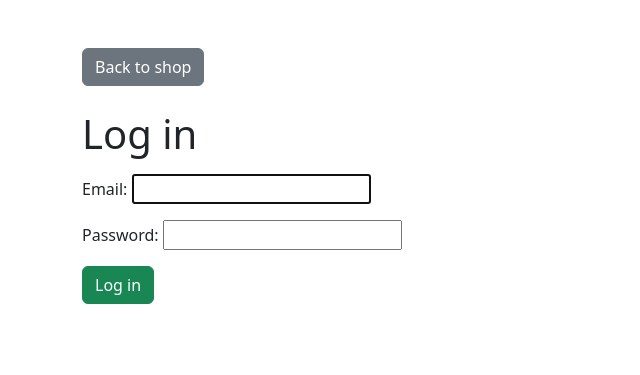
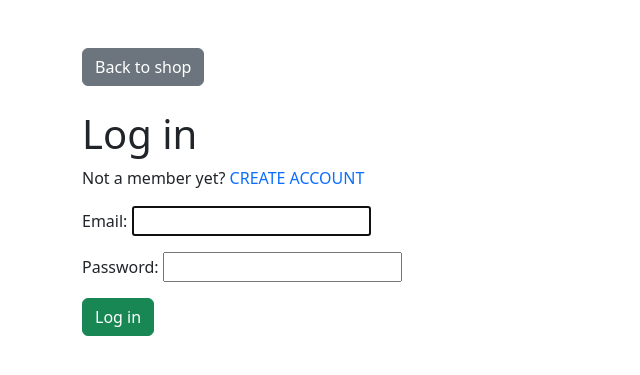
Before and after one commit to FilFib/NBAjerseyShop, a Django app: page /accounts/login/ in a window 1280 px wide. Shown: the part 72-447 px from the top of the page, without its empty margins (0-640 px from the left). Run offline with Django 4.2, Linux system fonts and the light colour scheme; some libraries are stand-ins or nearby versions.

Commit message:
accounts / change / adding rediraction to registration from the login page

```diff
--- a/NBAjesrseyShop/accounts/templates/registration/login.html
+++ b/NBAjesrseyShop/accounts/templates/registration/login.html
@@ -7,6 +7,10 @@
     <button class="btn btn-secondary">Back to shop</button>
   </a>
   <h1 class="mt-4">Log in</h1>
+  <span>
+    Not a member yet?
+    <a href="{% url 'registration' %}">CREATE ACCOUNT</a>
+  </span>
   <form class ='mt-3' action="{% url 'login' %}" method="post">
       {% if request.GET.next %}
         <input type="hidden" name="next" value="{{ request.GET.next }}">
```
